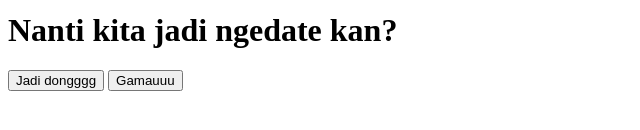
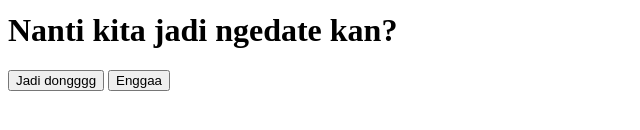
Before and after one commit to ahmadrifkif/ahmadrifkif.github.io, a plain HTML site: page index.html in a window 1280 px wide. Shown: the part 376-506 px from the top of the page, 0-640 px from the left. Drawn offline with Linux system fonts and the light colour scheme.

Commit message:
Update index.html

```diff
--- a/index.html
+++ b/index.html
@@ -4,7 +4,7 @@
        <img src="https://media.giphy.com/media/LbRW3Eaiehcly/giphy.gif?cid=790b7611533f054e8ed4a6db457afc4597adb3b40abf1d8b&rid=giphy.gif&ct=g">
         <h1>Nanti kita jadi ngedate kan?</h1>
         <button id='btn_mau' onclick='alert("hihii asikkkkk <3")'>Jadi dongggg</button>&nbsp;
-        <button id='btn_gamau' onclick='gamau(this)' style='position:absolute'>Gamauuu</button>
+        <button id='btn_gamau' onclick='gamau(this)' style='position:absolute'>Enggaa</button>
     </body>
     <script>
         function gamau(id){
```
